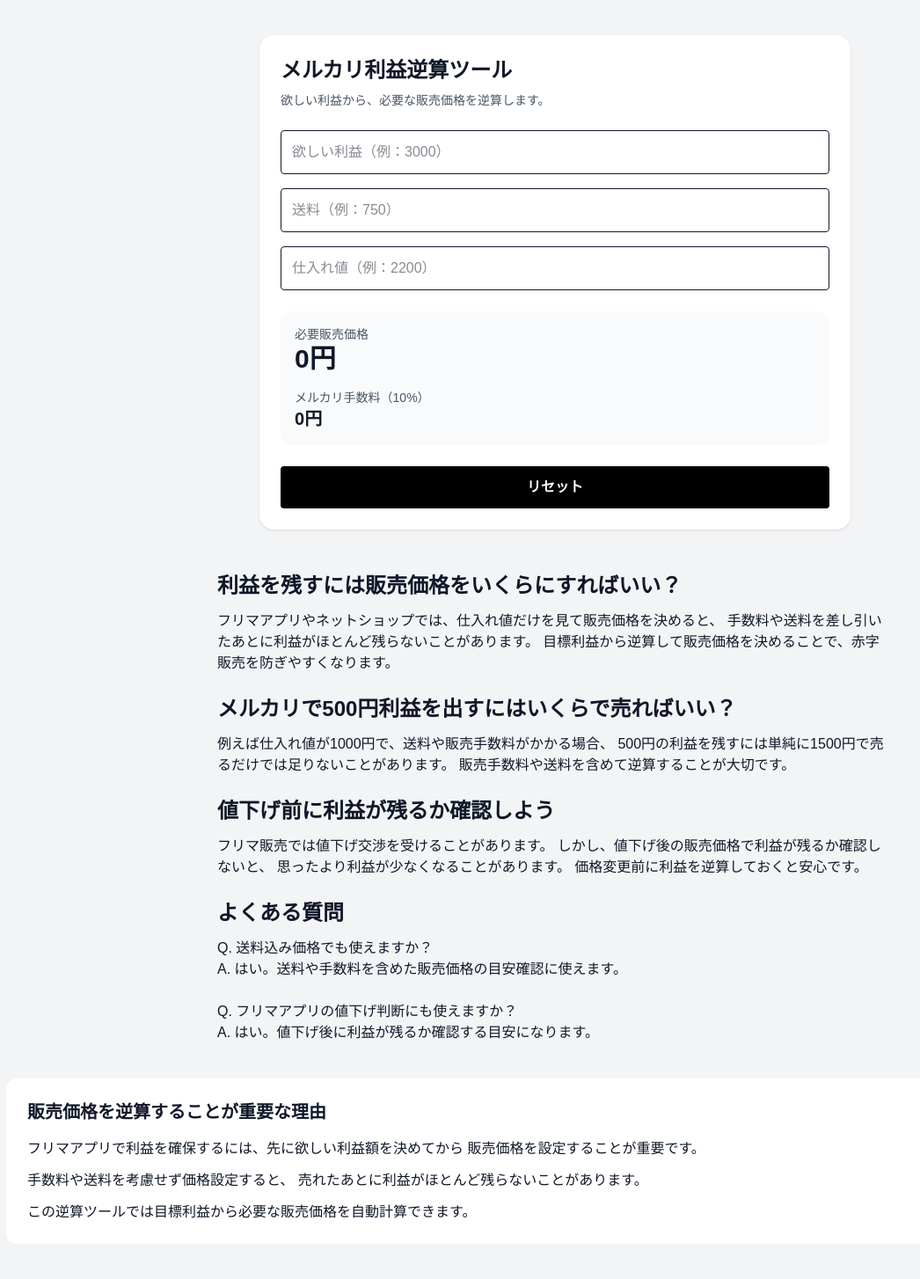
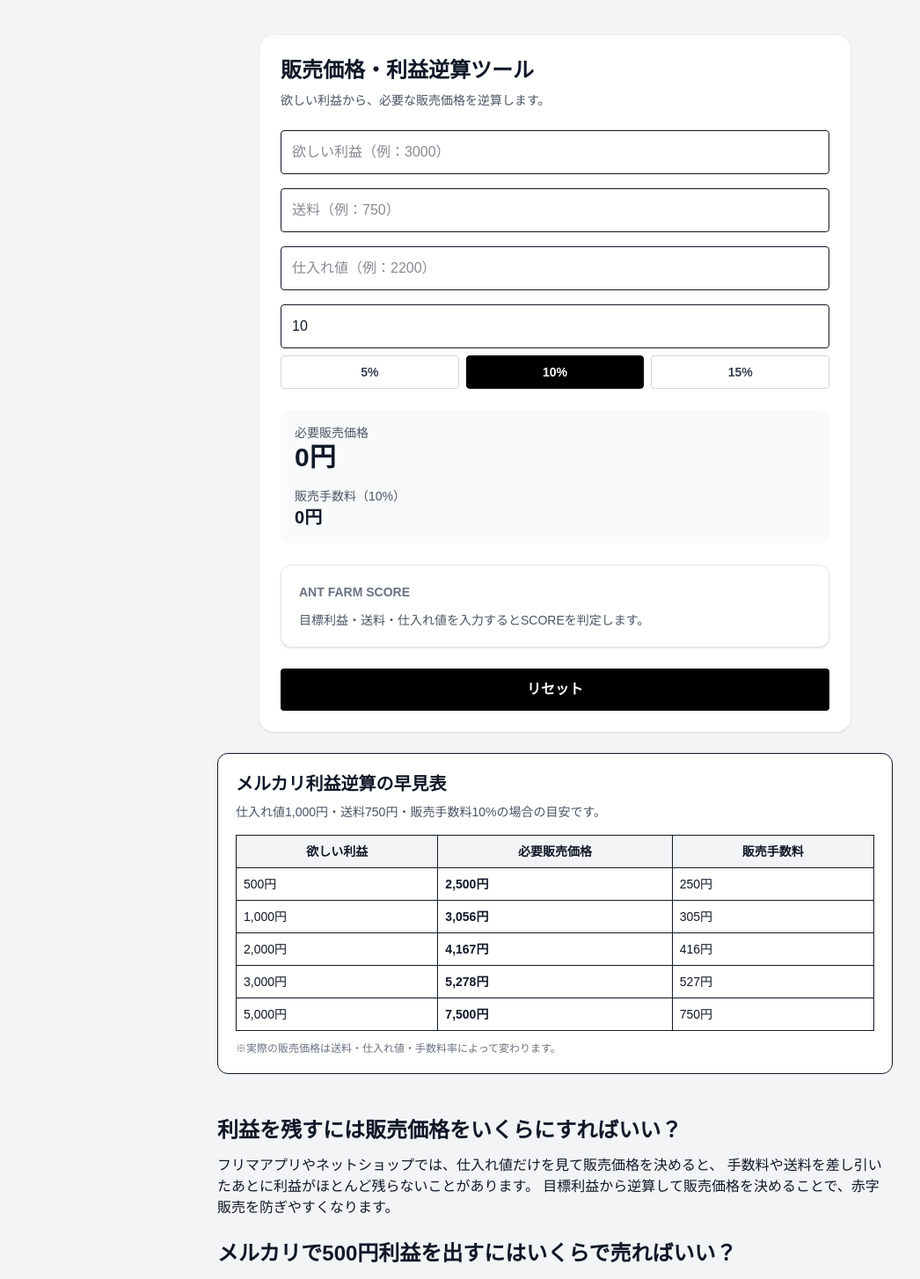
Before and after one commit to antfarm-lab/price-reverse-calc, a Next.js app: page / in a window 1280 px wide. Shown: the top 1454 px of the page at 88% size, without its empty margins (9-1055 px from the left). Built offline with nearby package versions, Linux system fonts and the light colour scheme.

Commit message:
Improve price reverse calculator SEO and score

```diff
--- a/app/layout.tsx
+++ b/app/layout.tsx
@@ -13,17 +13,21 @@
 });
 
 export const metadata: Metadata = {
- title: "販売価格逆算ツール【無料】利益から売値を計算",
-description:
-  "目標利益から必要な販売価格を無料で自動計算。仕入れ価格・送料・手数料を入力するだけで、メルカリ販売やAmazonせどりの売値を確認できます。",
-keywords: [
-  "販売価格逆算",
-  "売値計算",
-  "目標利益",
-  "メルカリ販売",
-  "Amazonせどり",
-  "利益計算",
-],
+  title: "販売価格逆算ツール｜目標利益から必要な売値を無料計算",
+
+  description:
+    "目標利益・仕入れ値・送料・販売手数料率から、必要な販売価格を無料で逆算。メルカリなどのフリマ販売や物販で、利益を確保するための売値・出品価格を簡単に計算できます。",
+
+  keywords: [
+    "販売価格 逆算",
+    "販売価格 計算",
+    "売値 計算",
+    "目標利益",
+    "利益 逆算",
+    "メルカリ 販売価格",
+    "メルカリ 利益計算",
+  ],
+
   verification: {
     google: "miCxwdbgRhGe66W37cjiBB0MFNO1tB2WJxh9Dm_zTjc",
   },
--- a/app/page.tsx
+++ b/app/page.tsx
@@ -6,27 +6,103 @@
   const [targetProfit, setTargetProfit] = useState("");
   const [shippingFee, setShippingFee] = useState("");
   const [costPrice, setCostPrice] = useState("");
+  const [feePercent, setFeePercent] = useState("10");
 
   const profit = Number(targetProfit) || 0;
 const shipping = Number(shippingFee) || 0;
 const cost = Number(costPrice) || 0;
 
+const feeRate = (Number(feePercent) || 0) / 100;
+
 const requiredPrice =
-    profit > 0 ? Math.ceil((profit + shipping + cost) / 0.9) : 0;
+  profit > 0 && feeRate < 1
+    ? Math.ceil((profit + shipping + cost) / (1 - feeRate))
+    : 0;
 
-  const fee = requiredPrice > 0 ? Math.floor(requiredPrice * 0.1) : 0;
+const fee =
+  requiredPrice > 0
+    ? Math.floor(requiredPrice * feeRate)
+    : 0;
+const profitRate =
+  requiredPrice > 0
+    ? (profit / requiredPrice) * 100
+    : 0;
 
+const costRate =
+  requiredPrice > 0
+    ? ((cost + shipping + fee) / requiredPrice) * 100
+    : 0;
+
+const safetyMargin =
+  requiredPrice > 0
+    ? 100 - costRate
+    : 0;
+    const profitScore =
+  profit <= 0
+    ? 0
+    : profit < 500
+    ? 10
+    : profit < 1000
+    ? 20
+    : profit < 2000
+    ? 30
+    : 40;
+
+const profitRateScore =
+  profitRate <= 0
+    ? 0
+    : profitRate < 5
+    ? 5
+    : profitRate < 10
+    ? 15
+    : profitRate < 20
+    ? 30
+    : profitRate < 30
+    ? 45
+    : 60;
+
+const score = profitScore + profitRateScore;
+
+let rank = "D";
+
+if (profit <= 0 || requiredPrice <= 0) {
+  rank = "D";
+} else if (score >= 85) {
+  rank = "S";
+} else if (score >= 70) {
+  rank = "A";
+} else if (score >= 55) {
+  rank = "B";
+} else if (score >= 40) {
+  rank = "C";
+}
+
+if (profitRate < 5 && rank !== "D") {
+  rank = "C";
+}
+
+const comment =
+  rank === "S"
+    ? "目標利益額と利益率の両方に余裕があります。販売相場と合えば、利益を確保しやすい価格設定です。"
+    : rank === "A"
+    ? "目標利益と利益率のバランスが良い価格設定です。相場を確認しながら出品を検討できます。"
+    : rank === "B"
+    ? "利益は確保できますが、値下げや追加費用が発生すると利益が小さくなる可能性があります。"
+    : rank === "C"
+    ? "利益率が低めです。値下げ・送料・追加費用を考えると余裕が少ない価格設定です。"
+    : "この条件では十分な利益を確保しにくいため、目標利益や仕入れ値を見直してみましょう。";
   const reset = () => {
   setTargetProfit("");
   setShippingFee("");
   setCostPrice("");
+  setFeePercent("10");
 };
 
   return (
     <main className="min-h-screen bg-gray-100 px-4 py-10 text-gray-900">
      <div className="max-w-2xl mx-auto bg-white rounded-2xl shadow p-6">
         <h1 className="mb-2 text-2xl font-bold">
-          メルカリ利益逆算ツール
+  販売価格・利益逆算ツール
 </h1>
         <p className="mb-6 text-sm text-gray-600">
           欲しい利益から、必要な販売価格を逆算します。
@@ -56,6 +132,35 @@
             placeholder="仕入れ値（例：2200）"
             className="w-full rounded border p-3"
           />
+          <div>
+  <input
+    type="number"
+    value={feePercent}
+    onChange={(e) => setFeePercent(e.target.value)}
+    min="0"
+    max="99"
+    step="0.1"
+    placeholder="販売手数料率（例：10）"
+    className="w-full rounded border p-3"
+  />
+
+  <div className="mt-2 grid grid-cols-3 gap-2">
+    {["5", "10", "15"].map((value) => (
+      <button
+        key={value}
+        type="button"
+        onClick={() => setFeePercent(value)}
+        className={`rounded border py-2 text-sm font-semibold ${
+          feePercent === value
+            ? "border-black bg-black text-white"
+            : "border-gray-300 bg-white text-gray-700"
+        }`}
+      >
+        {value}%
+      </button>
+    ))}
+  </div>
+</div>
         </div>
 
         <div className="mt-6 rounded-xl bg-gray-50 p-4">
@@ -64,20 +169,146 @@
             {requiredPrice.toLocaleString()}円
           </p>
 
-          <p className="mt-4 text-sm text-gray-600">メルカリ手数料（10%）</p>
+          <p className="mt-4 text-sm text-gray-600">
+  販売手数料（{feePercent}%）
+</p>
           <p className="text-xl font-semibold">
             {fee.toLocaleString()}円
           </p>
         </div>
+<div className="mt-6 rounded-xl border border-gray-200 bg-white p-5 shadow-sm">
+  <p className="text-sm font-semibold text-gray-500">
+    ANT FARM SCORE
+  </p>
 
+  {targetProfit === "" || shippingFee === "" || costPrice === "" ? (
+    <p className="mt-3 text-sm text-gray-600">
+      目標利益・送料・仕入れ値を入力するとSCOREを判定します。
+    </p>
+  ) : (
+    <>
+      <div className="mt-2 flex items-end justify-between gap-4">
+        <div>
+          <p className="text-4xl font-extrabold text-gray-900">
+            {score}
+            <span className="ml-1 text-lg font-semibold text-gray-500">
+              / 100
+            </span>
+          </p>
+
+          <p className="mt-1 text-sm font-semibold text-gray-700">
+            ランク：{rank}
+          </p>
+        </div>
+
+        <div className="text-right">
+          <p className="text-xl">
+            {score >= 85
+              ? "⭐⭐⭐⭐⭐"
+              : score >= 70
+              ? "⭐⭐⭐⭐☆"
+              : score >= 55
+              ? "⭐⭐⭐☆☆"
+              : score >= 40
+              ? "⭐⭐☆☆☆"
+              : "⭐☆☆☆☆"}
+          </p>
+        </div>
+      </div>
+
+      <div className="mt-5 border-t border-gray-200 pt-4">
+        <p className="text-sm font-semibold text-gray-600">
+          SCORE内訳
+        </p>
+
+        <ul className="mt-2 space-y-1 text-sm text-gray-600">
+          <li>目標利益：{profitScore} / 40点</li>
+          <li>利益率：{profitRateScore} / 60点</li>
+        </ul>
+      </div>
+
+      <div className="mt-5 border-t border-gray-200 pt-4">
+        <p className="text-sm font-semibold text-gray-600">
+          判定コメント
+        </p>
+
+        <p className="mt-2 text-sm leading-6 text-gray-700">
+          {comment}
+        </p>
+      </div>
+
+      <div className="mt-5 border-t border-gray-200 pt-4">
+        <p className="text-sm font-semibold text-gray-600">
+          SCORE判定基準
+        </p>
+
+        <ul className="mt-2 space-y-1 text-sm text-gray-600">
+          <li>⭐⭐⭐⭐⭐　S：85〜100点　かなり良い価格設定</li>
+          <li>⭐⭐⭐⭐☆　A：70〜84点　良い価格設定</li>
+          <li>⭐⭐⭐☆☆　B：55〜69点　条件を確認して判断</li>
+          <li>⭐⭐☆☆☆　C：40〜54点　慎重に判断</li>
+          <li>⭐☆☆☆☆　D：0〜39点　条件の見直し推奨</li>
+        </ul>
+      </div>
+    </>
+  )}
+</div>
         <button
           onClick={reset}
           className="mt-6 w-full rounded bg-black py-3 font-bold text-white"
         >
+
           リセット
         </button>
 
       </div>
+      <section className="mx-auto mt-6 max-w-3xl rounded-xl border bg-white p-5">
+  <h2 className="mb-2 text-xl font-bold">
+    メルカリ利益逆算の早見表
+  </h2>
+
+  <p className="mb-4 text-sm text-gray-600">
+    仕入れ値1,000円・送料750円・販売手数料10%の場合の目安です。
+  </p>
+
+  <div className="overflow-x-auto">
+    <table className="w-full border-collapse text-sm">
+      <thead>
+        <tr className="bg-gray-100">
+          <th className="border p-2">欲しい利益</th>
+          <th className="border p-2">必要販売価格</th>
+          <th className="border p-2">販売手数料</th>
+        </tr>
+      </thead>
+
+      <tbody>
+        {[
+          [500, 2500, 250],
+          [1000, 3056, 305],
+          [2000, 4167, 416],
+          [3000, 5278, 527],
+          [5000, 7500, 750],
+        ].map(([target, price, fee]) => (
+          <tr key={target}>
+            <td className="border p-2">
+              {target.toLocaleString()}円
+            </td>
+            <td className="border p-2 font-semibold">
+              {price.toLocaleString()}円
+            </td>
+            <td className="border p-2">
+              {fee.toLocaleString()}円
+            </td>
+          </tr>
+        ))}
+      </tbody>
+    </table>
+  </div>
+
+  <p className="mt-3 text-xs text-gray-500">
+    ※実際の販売価格は送料・仕入れ値・手数料率によって変わります。
+  </p>
+</section>
       <section className="mt-12 text-left max-w-3xl mx-auto space-y-6">
 
   <div>
@@ -128,7 +359,7 @@
   </div>
 
 </section>
-      <section className="mt-10 bg-white rounded-xl p-6">
+      <section className="mt-10 max-w-3xl mx-auto bg-white rounded-xl p-6">
   <h2 className="text-xl font-bold mb-4">
     販売価格を逆算することが重要な理由
   </h2>
@@ -148,7 +379,7 @@
   </p>
 
 </section>
-<section className="mt-10 bg-white rounded-xl p-6">
+<section className="mt-10 max-w-3xl mx-auto bg-white rounded-xl p-6">
   <h2 className="text-xl font-bold mb-4">
     販売価格を逆算する具体例
   </h2>
@@ -175,45 +406,30 @@
     計算結果を最低ラインの目安として利用してください。
   </p>
 </section>
-     <section className="mt-10 rounded-xl border bg-white p-5">
+     <section className="mt-10 max-w-3xl mx-auto rounded-xl border bg-white p-5">
  <h2 className="text-xl font-bold mb-3">
   他の便利ツール
 </h2>
 
-<ul className="list-disc pl-6 space-y-2 text-blue-600 underline">
-  <li>
-    <a href="https://calc-tools-mauve.vercel.app/">
-      総合計算ツール
-    </a>
-  </li>
-  <li>
-    <a href="https://shipping-calc-olive.vercel.app/">
-      送料計算ツール
-    </a>
-  </li>
-  <li>
-    <a href="https://fee-calc-seven.vercel.app/">
-      手数料計算ツール
-    </a>
-  </li>
+<ul className="list-disc space-y-2 pl-6 text-blue-600 underline">
   <li>
     <a href="https://profit-rate-calc.vercel.app/">
       利益率計算ツール
     </a>
   </li>
   <li>
-    <a href="https://discount-rate-calc.vercel.app/">
-      割引率計算ツール
+    <a href="https://fee-calc-seven.vercel.app/">
+      販売手数料計算ツール
+    </a>
+  </li>
+  <li>
+    <a href="https://amazon-fee-calc.vercel.app/">
+      Amazon手数料計算ツール
     </a>
   </li>
   <li>
     <a href="https://shipping-profit-calc.vercel.app/">
       送料込み利益計算ツール
-    </a>
-  </li>
-  <li>
-    <a href="https://amazon-fee-calc.vercel.app/">
-      Amazon手数料計算ツール
     </a>
   </li>
   <li>
@@ -224,6 +440,21 @@
   <li>
     <a href="https://break-even-calc-one.vercel.app/">
       損益分岐点計算ツール
+    </a>
+  </li>
+  <li>
+    <a href="https://shipping-calc-olive.vercel.app/">
+      送料計算ツール
+    </a>
+  </li>
+  <li>
+    <a href="https://discount-rate-calc.vercel.app/">
+      割引率計算ツール
+    </a>
+  </li>
+  <li>
+    <a href="https://calc-tools-mauve.vercel.app/">
+      総合計算ツール
     </a>
   </li>
 </ul>
```
Lines whose indentation alone changed are shown as unchanged.
